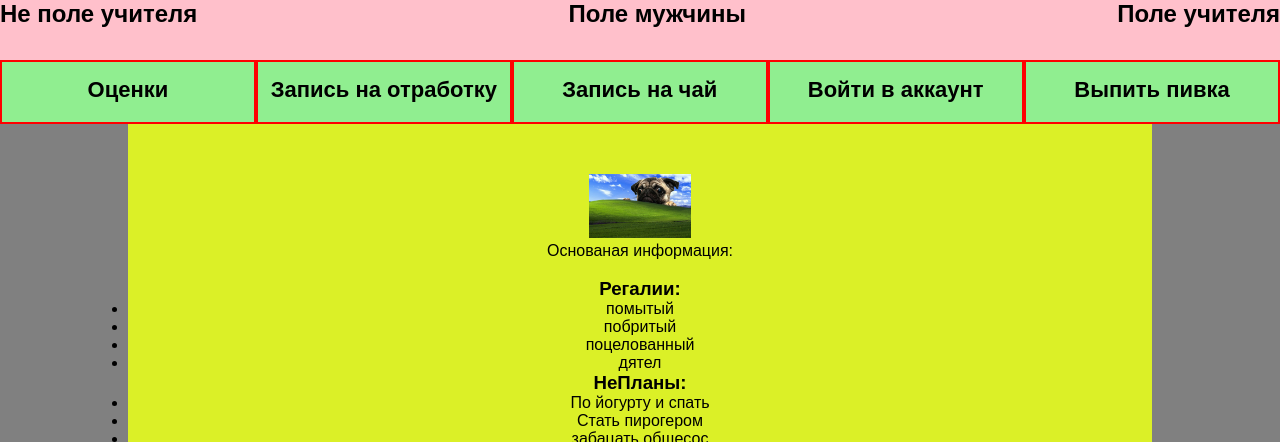
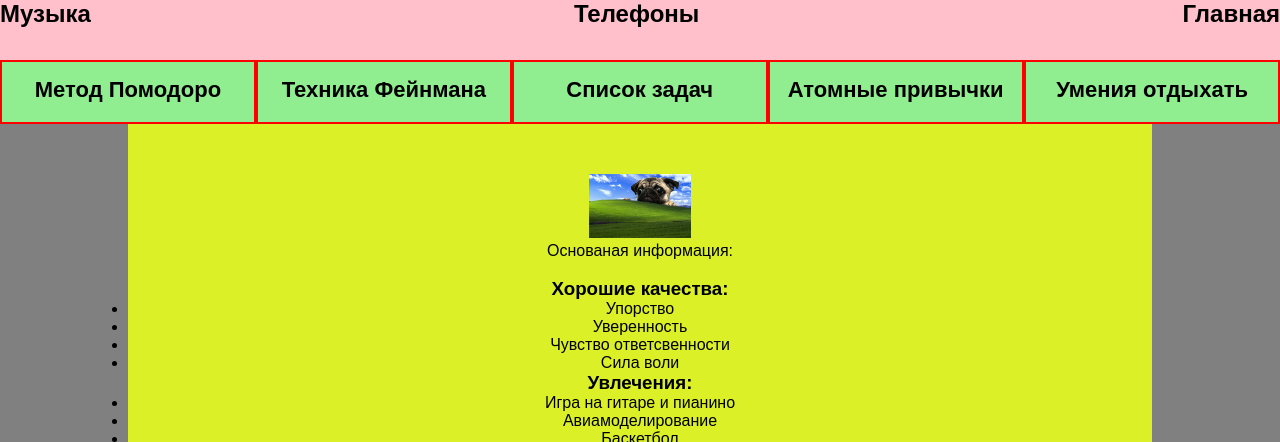
Before and after one commit to NikolayKutorkin/NikolayKutorkin.github.io, a plain HTML site: page index.html in a window 1280 px wide. Shown: the top 442 px of the page. Drawn offline with Linux system fonts and the light colour scheme.

Commit message:
Update index.html

```diff
--- a/index.html
+++ b/index.html
@@ -3,7 +3,7 @@
 
 <head>
     <meta charset="utf-8">
-    <title>дофига сайт</title>
+    <title>Попытка сайта</title>
     <link href="index.css" rel="stylesheet" type="text/css">
 
     <style>
@@ -17,22 +17,22 @@
 
     <div class="top">
         <h2 class="FR">
-            Поле учителя
+            Главная
         </h2>
         <h2 class="FL">
-            Не поле учителя
+            Музыка
         </h2>
         <h2 align= center>
-            Поле мужчины
+            Телефоны
         </h2>
     </div>
     <div class="menu">
         <ul class="menuList">
-            <li class="FL"><a href="#">Оценки</a></li>
-            <li class="FL"><a href="#">Запись на отработку</a></li>
-            <li class="FL"><a href="#">Запись на чай</a></li>
-            <li class="FL"><a href="#">Войти в аккаунт</a></li>
-            <li class="FR"><a href="#">Выпить пивка</a></li>
+            <li class="FL"><a href="#">Метод Помодоро</a></li>
+            <li class="FL"><a href="#">Техника Фейнмана</a></li>
+            <li class="FL"><a href="#">Список задач</a></li>
+            <li class="FL"><a href="#">Атомные привычки</a></li>
+            <li class="FR"><a href="#">Умения отдыхать</a></li>
         </ul>
     </div>
     <!-- Этот div будет содержать фон -->
@@ -40,29 +40,29 @@
         <!-- Этот div будет прозрачным, нужен для выравнивания -->
         <div class="content">
             <img src="1624454647_27-phonoteka_org-p-ugarnie-oboi-na-rabochii-stol-.jpg"
-     alt="Братан, ну была же нормальная картинка, скачай ее!"
+     alt="Картинка с мопсом"
      width= 10%
      height= 100%>
             <p>Основаная информация:</p>
 			<br>
             <div class="box">
-                <h3><span>Регалии:</span></h3>
+                <h3><span>Хорошие качества:</span></h3>
                 <ul>
-                    <li>помытый</li>
-                    <li>побритый</li>
-                    <li>поцелованный</li>
-                    <li>дятел</li>
+                    <li>Упорство</li>
+                    <li>Уверенность</li>
+                    <li>Чувство ответсвенности</li>
+                    <li>Сила воли</li>
                 </ul>
             </div>
             <div class="box">
-                <h3><span>НеПланы:</span></h3>
+                <h3><span>Увлечения:</span></h3>
                 <ul>
-                    <li>По йогурту и спать</li>
-                    <li>Стать пирогером</li>
-                    <li>забацать общесос</li>
+                    <li>Игра на гитаре и пианино</li>
+                    <li>Авиамоделирование</li>
+                    <li>Баскетбол</li>
                 </ul>
             </div>
-            <h1 align="center"><a href = 'https://vk.com/tupoy_skat'>ссылка на скат</a></h1>
+            <h1 align="center"><a href = 'https://vk.com/nkutorkin'>ссылка на страницу</a></h1>
         </div>
     </div>
 </body>
```
